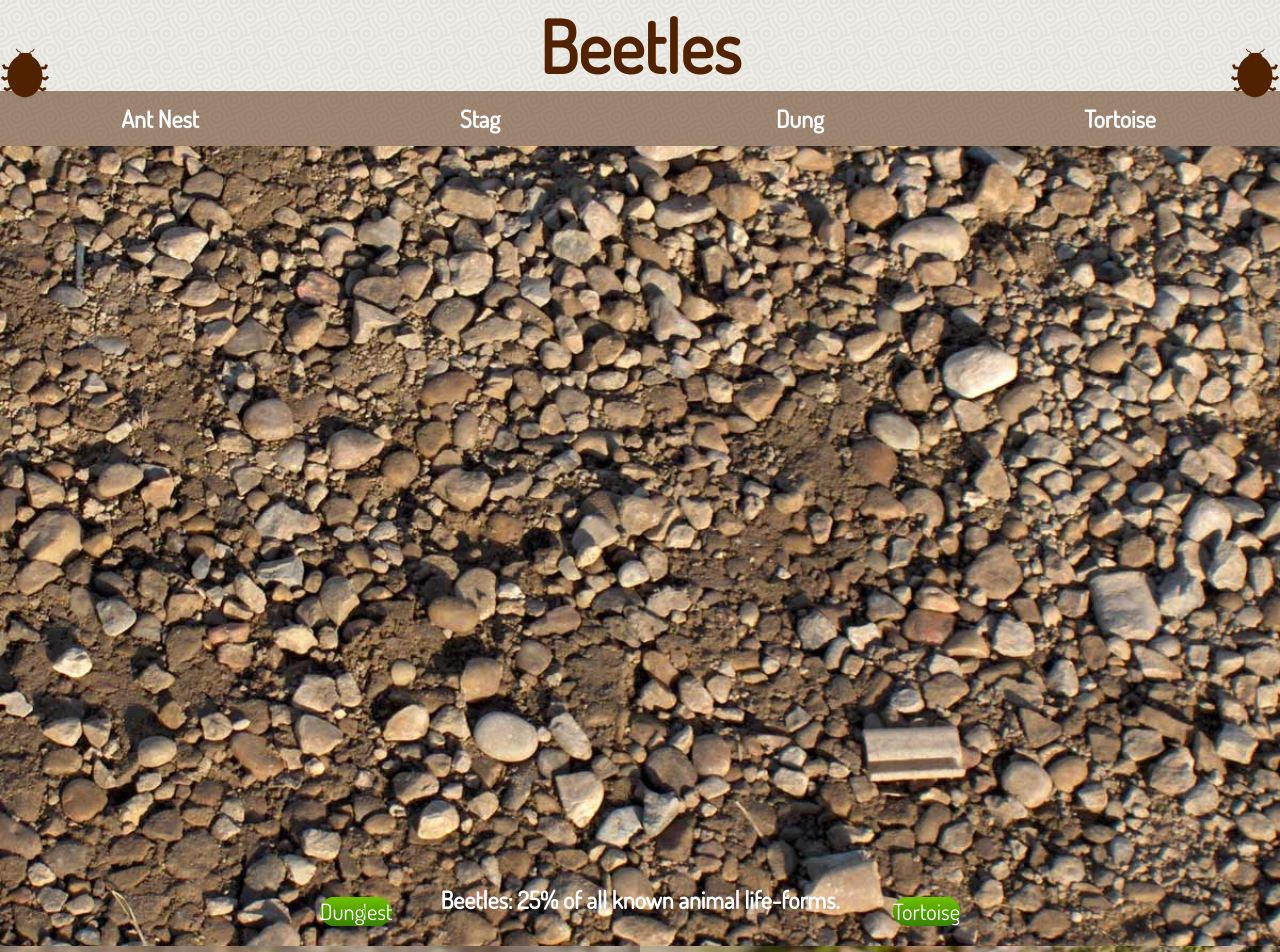
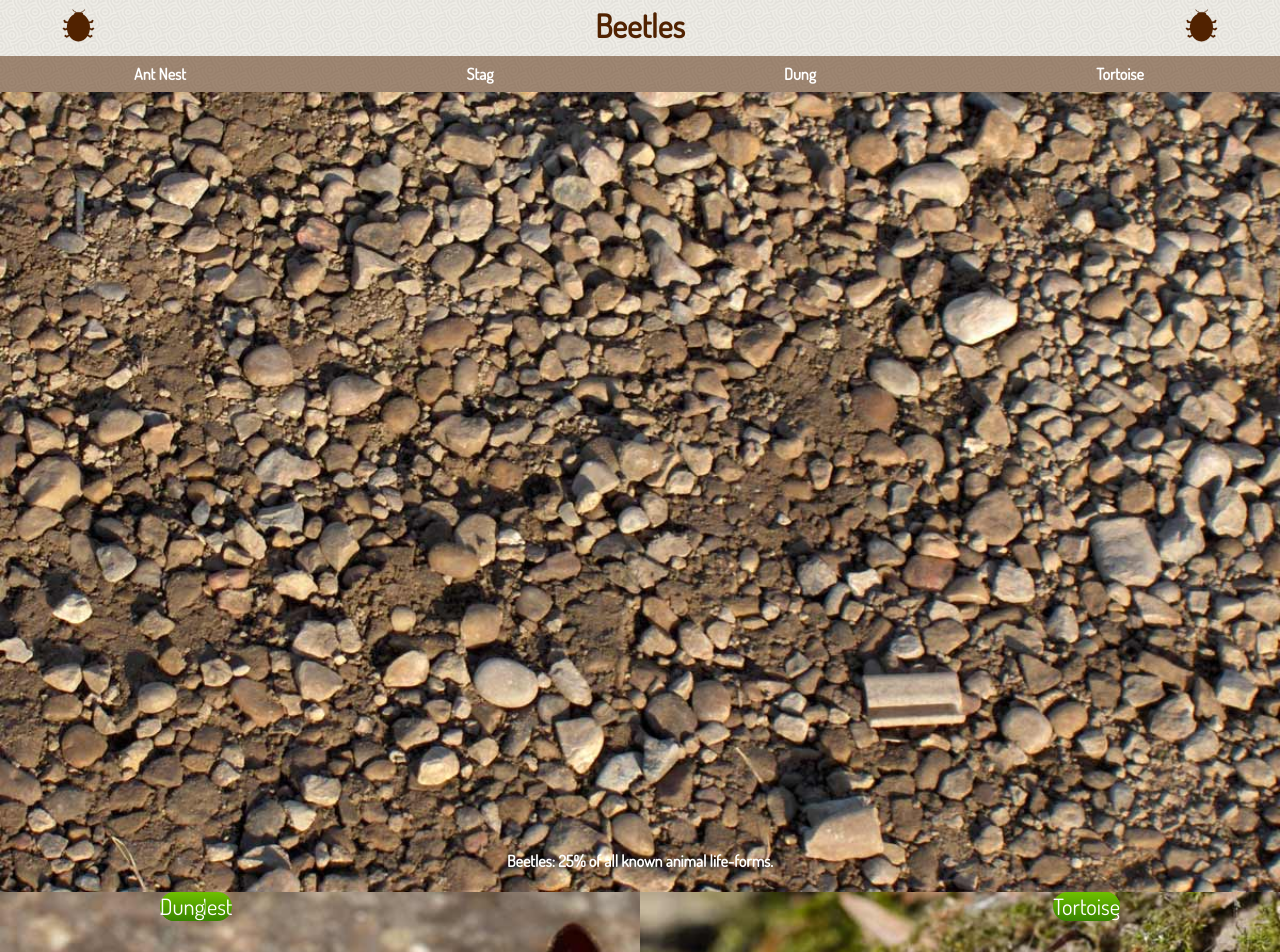
Before and after one commit to hldouglas/dsn1674-assignment-7, a plain HTML site: page index.html in a window 1280 px wide. Shown: the top 952 px of the page. Drawn offline with Linux system fonts and the light colour scheme.

Commit message:
Changed type positioning
Also changed font sizes, moving objects around, and changed sizes

```diff
--- a/css/main.css
+++ b/css/main.css
@@ -1,7 +1,6 @@
 html {
   box-sizing: border-box;
   font-family: 'Dosis', sans-serif;
-  font-weight: bold;
 }
 
 *, *::before, *::after {
@@ -19,17 +18,19 @@ img {
 
 .masthead {
   background-image: url("../images/logo.svg"), url("../images/logo.svg"), url("../images/masthead-bg.png");
-  background-size: 50px auto, 50px auto, 100px auto;
+  background-size: 33px auto, 33px auto, 70px auto;
   background-repeat: no-repeat, no-repeat, repeat;
-  background-position: left center, right center, left top;
+  background-position: 5% 15%, 95% 15%, left top;
   text-align: center;
-  font-size: 1.5em;
   color: #512200;
 }
 
 h1 {
   margin: 0;
-  font-size: 3em;
+  font-size: 2em;
+  font-weight: bold;
+  padding-top: 5px;
+  padding-bottom: 10px;
 }
 
 nav ol {
@@ -52,7 +53,8 @@ nav li {
 a {
   color: #fff;
   text-decoration: none;
-  font-size: 1.5rem;
+  font-size: 1em;
+  font-weight: bold;
   padding-bottom: 1.092px;
 }
 
@@ -63,15 +65,19 @@ li:hover {
 .rocks{
 	position: relative;
 	width: 100%;
+  background: linear-gradient(to top, rgba(0, 0, 0, 1),  rgba(0, 0, 0, 0));
 }
 
 .rocks p{
-  font-size: 1.5em;
+  font-size: 1em;
+  font-weight: bold;
 	position: absolute;
 	bottom: 0.3em;
 	text-align: center;
 	width: 100%;
 	color: white;
+  padding-left: 75px;
+  padding-right: 75px;
 }
 
 img {
@@ -108,8 +114,7 @@ img {
   background-color: #6FC000;
   border-radius: 15px;
   background-image: linear-gradient(to bottom, #6FC000, #388200);
-  left: 25%;
-  bottom: 20px;
+  left: 12.5%;
 }
 
 .btn-right {
@@ -123,8 +128,7 @@ img {
   background-color: #6FC000;
   border-radius: 15px;
   background-image: linear-gradient(to bottom, #6FC000, #388200);
-  right: 25%;
-  bottom: 20px;
+  right: 12.5%;
 }
 
 footer {
```
